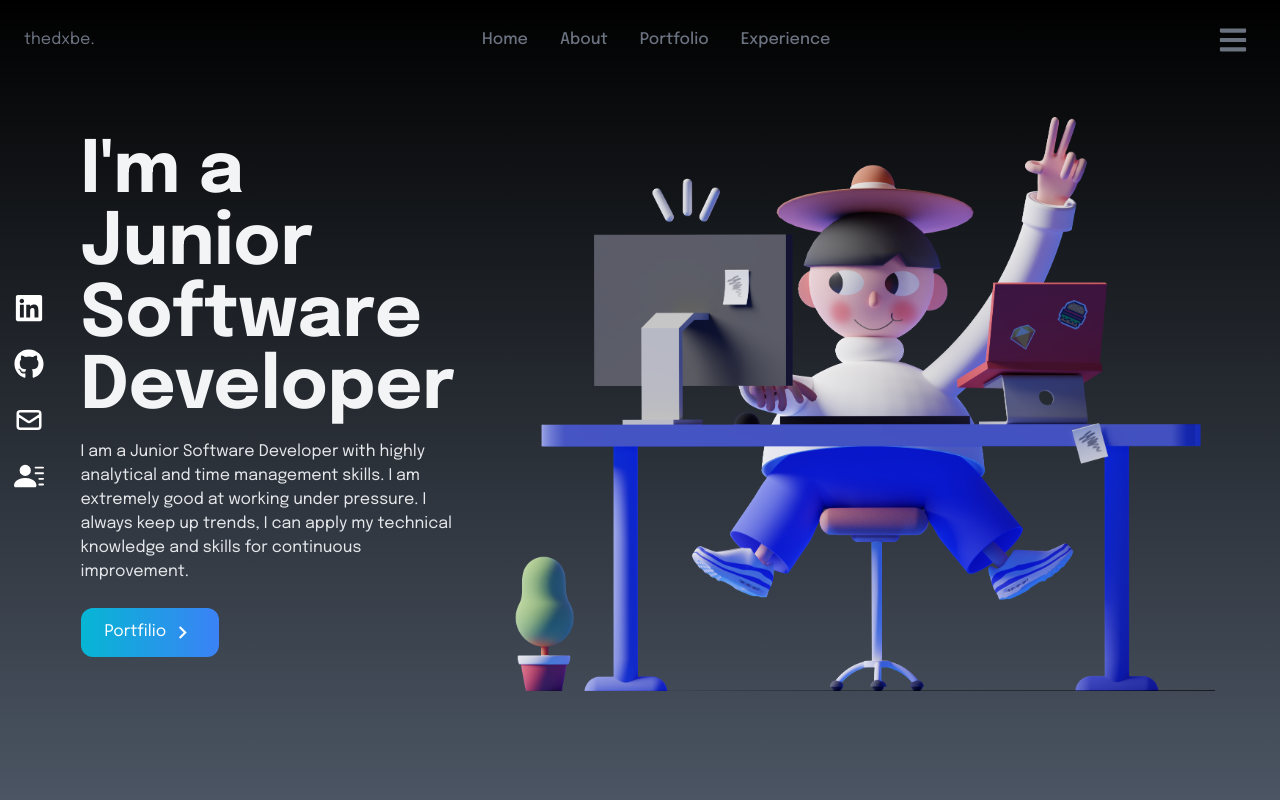
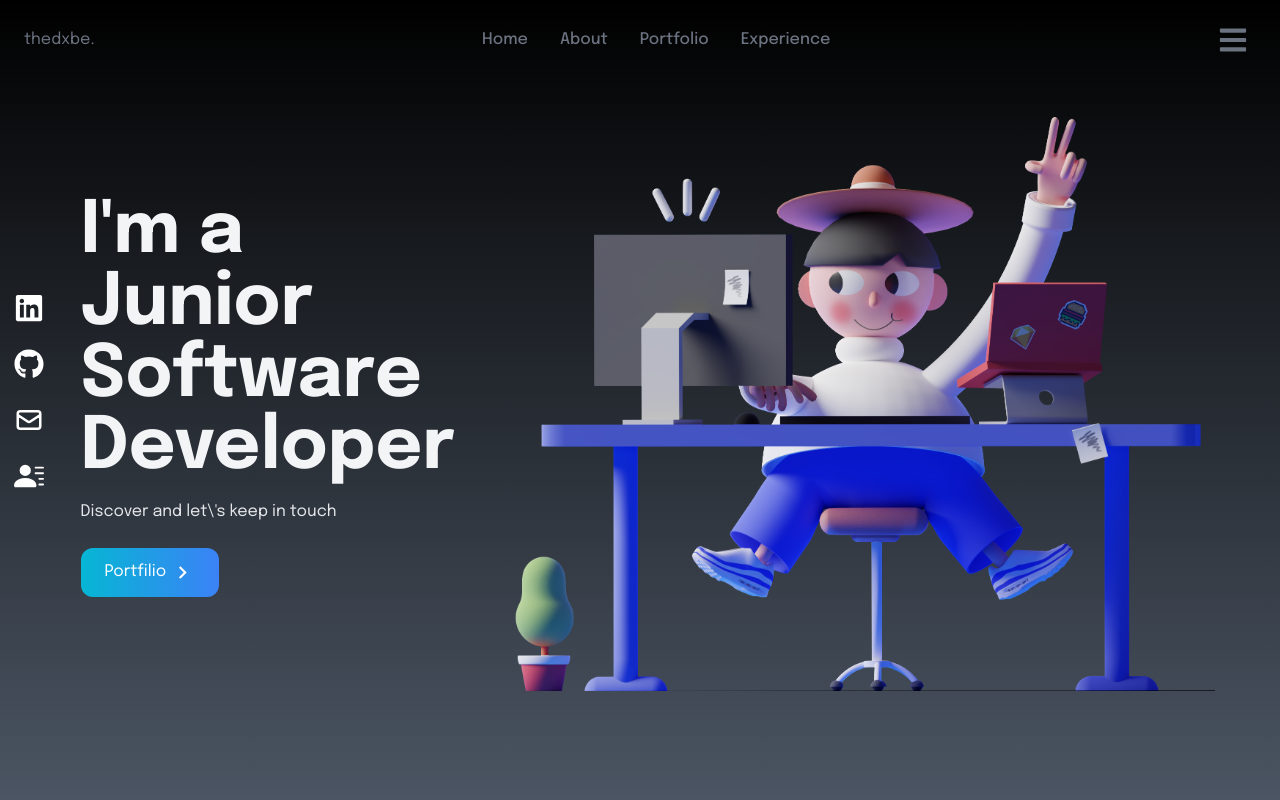
Before and after one commit to bbellducky/Portfolio, a React (Create React App) app: page / in a window 1280 px wide. Shown: the top 800 px of the page. Built offline with nearby package versions, Linux system fonts and the light colour scheme.

Commit message:
Update Home sub header

```diff
--- a/src/Components/Home.js
+++ b/src/Components/Home.js
@@ -6,8 +6,7 @@ const Home = () => {
             <div className='max-w-screen-lg mx-auto flex flex-col items-center justify-center h-full px-4 md:flex-row'>
                 <div className='flex flex-col justify-center h-full px-8'>
                     <h3 className='text-4xl sm:text-7xl font-bold'>I'm a  Junior Software Developer </h3>
-                    <p className='py-4 mx-w-md text-gray-200'>I am a Junior Software Developer with highly analytical and time management skills. I am extremely good at working under pressure.
-                    I always keep up trends, I can apply my technical knowledge and skills for continuous improvement.</p>
+                    <p className='py-4 mx-w-md text-gray-200'>Discover and let\'s keep in touch</p>
 
                     <div>
                     <button className='text-white w-fit px-6 py-3 my-2 flex items-center rounded-xl bg-gradient-to-r from-cyan-500 to-blue-500'>
```
